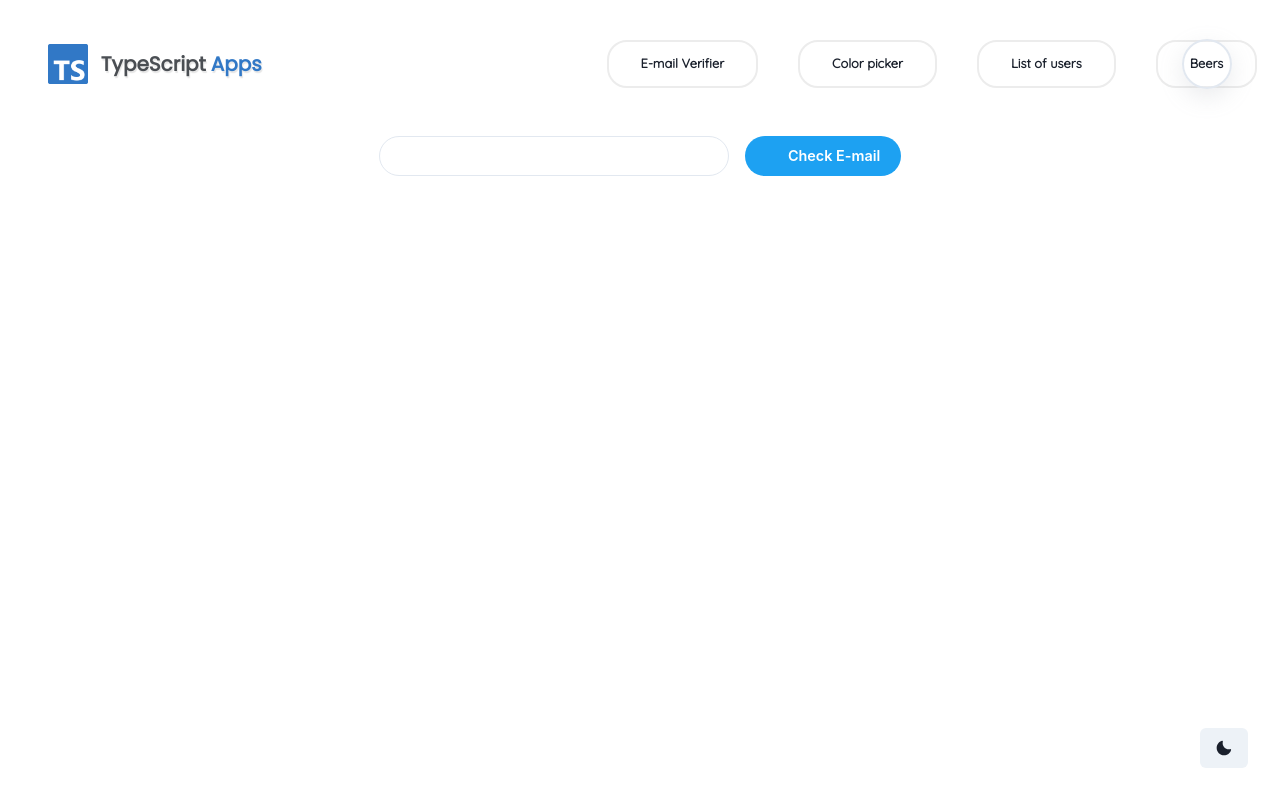
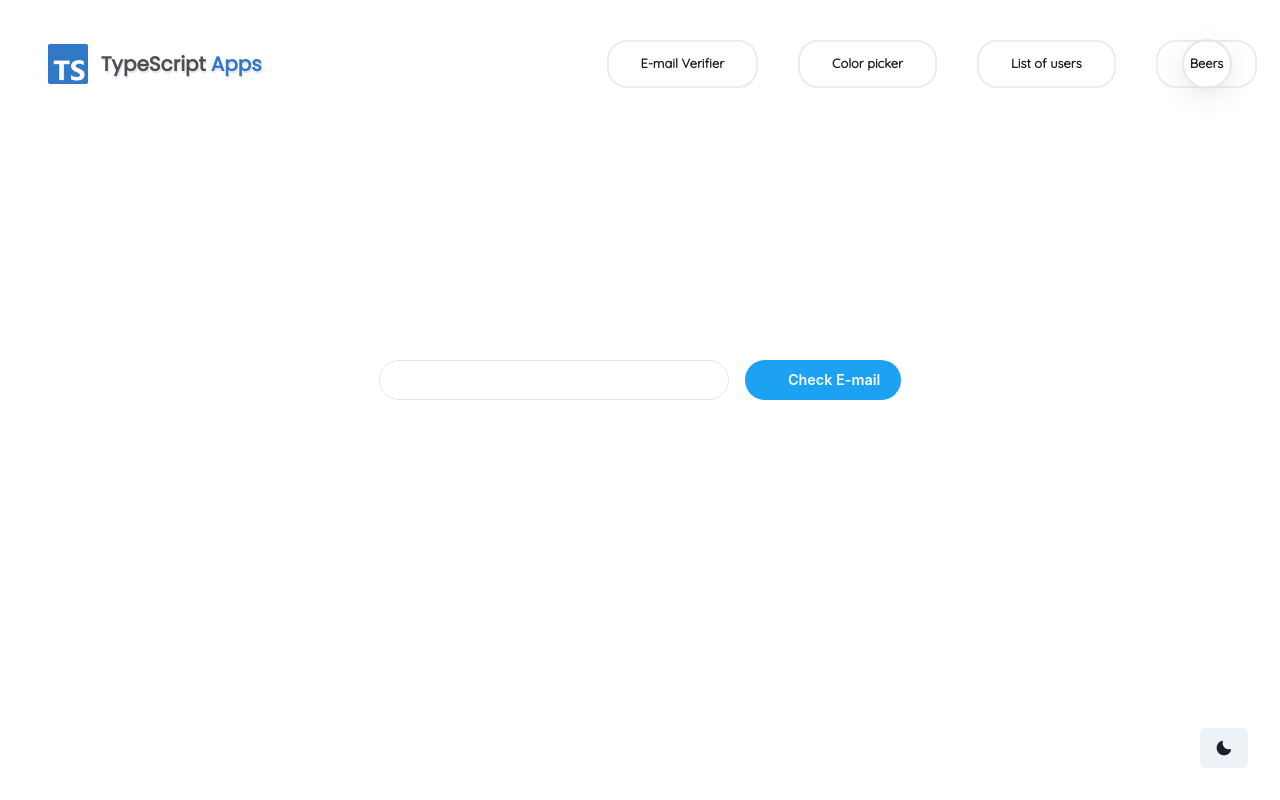
Before and after one commit to matt765/typescript-apps, a Next.js app: page / in a window 1280 px wide. Built offline with nearby package versions, Linux system fonts and the light colour scheme; no server answers; some icons are missing.

Commit message:
fix EmailVerifier position

```diff
--- a/src/components/emailVerifier/EmailVerifier.comp.tsx
+++ b/src/components/emailVerifier/EmailVerifier.comp.tsx
@@ -14,7 +14,7 @@ export const EmailVerifier: React.FC = () => {
         direction="column"
         alignItems="center"
         justifyContent="center"
-        mb={5}
+        height={'80vh'}
       >
         <Form
           setValidationResult={setValidationResult}
```
